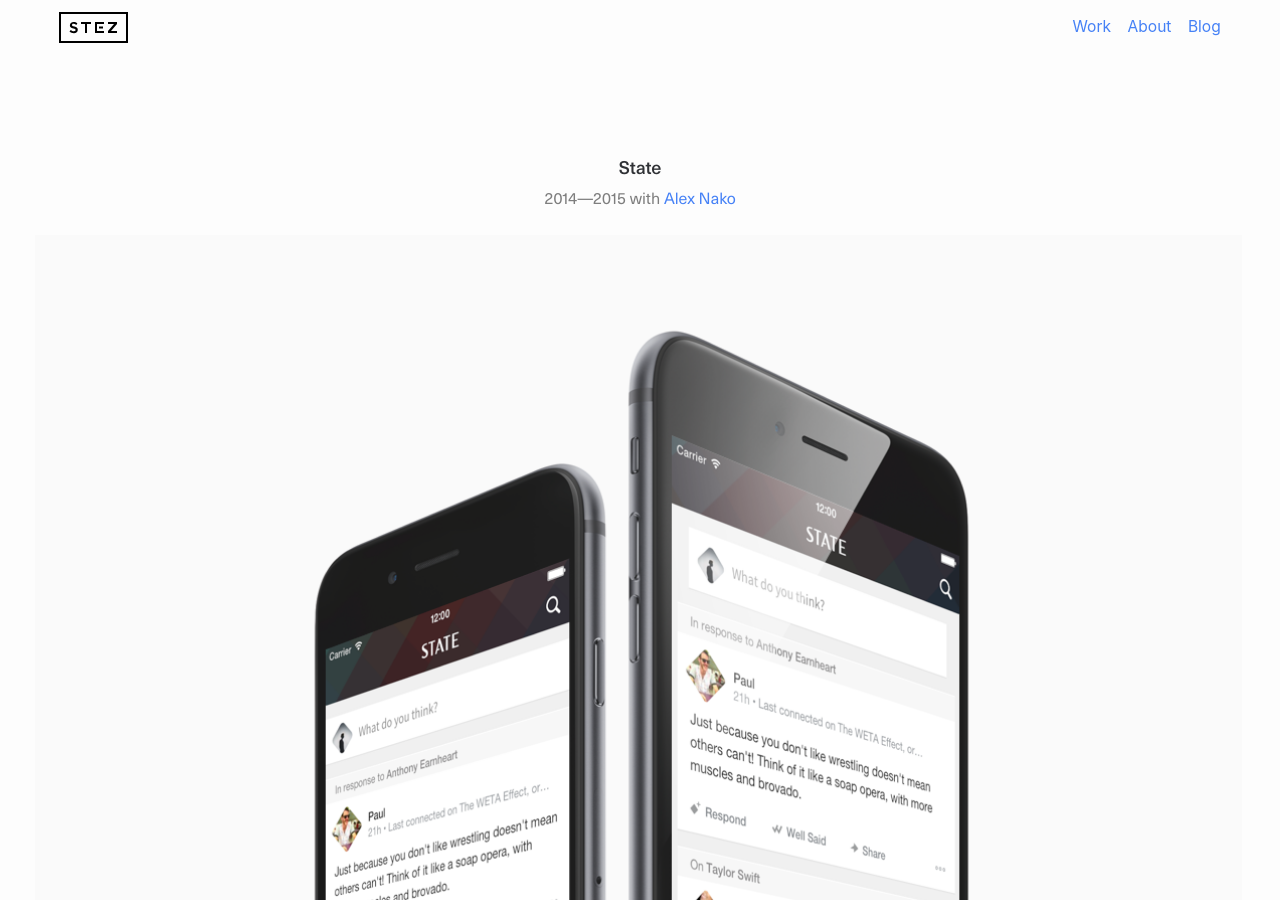
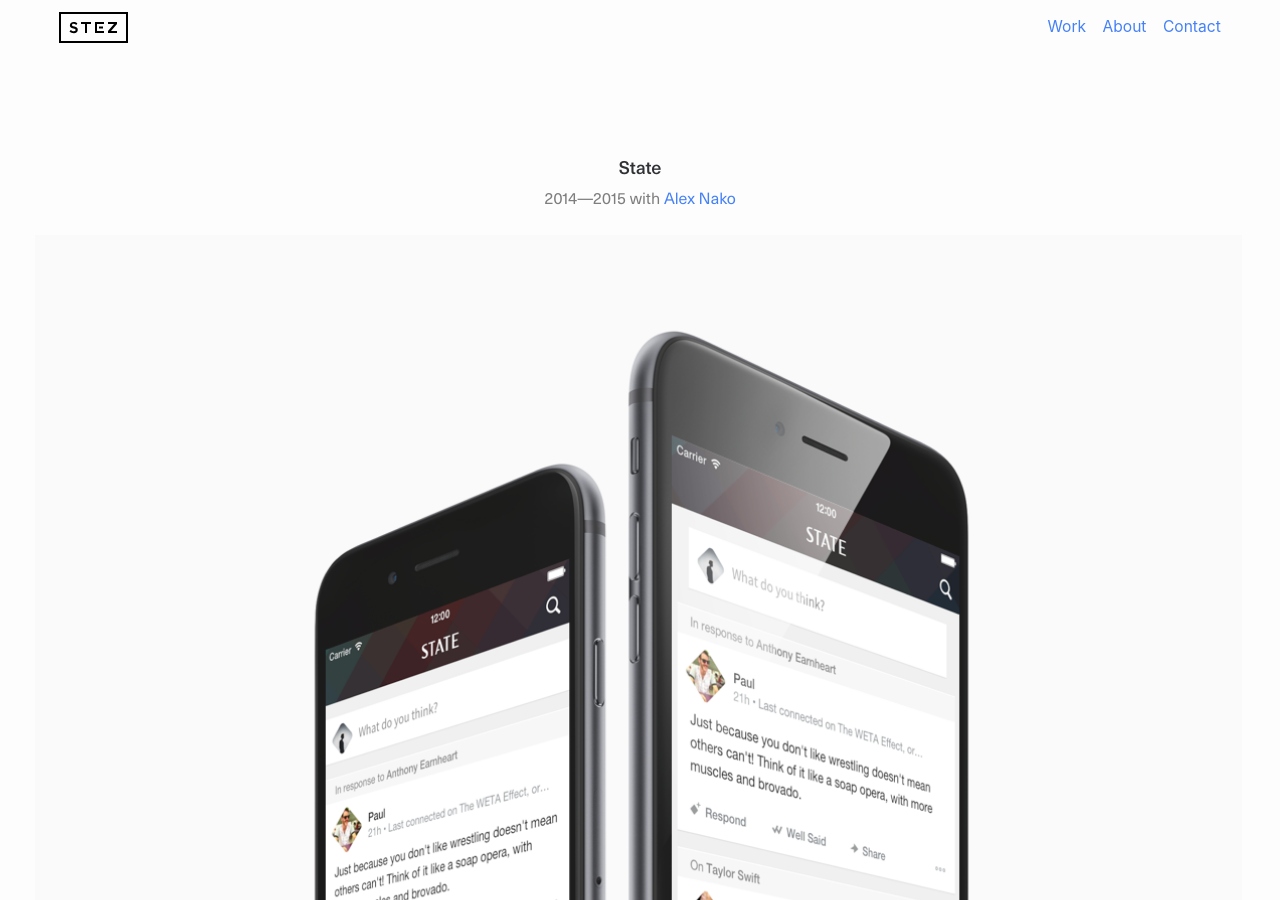
Before and after one commit to mr-stezz/mr-stezz.github.io, a Jekyll site: the page built from index.html, in a window 1280 px wide and 900 px high. Built offline with Jekyll 4.4.1, drawn with Linux system fonts in a browser that asks for light colours; Markdown is read by kramdown in place of the engine named in the settings; the list of posts is cut into pages by our own code.

Commit message:
Update partials for Jeykll

```diff
--- a/_includes/_head.type.html
+++ b/_includes/_head.type.html
@@ -5,9 +5,6 @@
       return;
     }
 
-    var observerLust = new w.FontFaceObserver( "Lust", {
-      weight: 400
-    });
     var observerNeueHaasUnicaLight = new w.FontFaceObserver( "Neue Haas Unica", {
       weight: 300
     });
--- a/_includes/_structure.page-header.html
+++ b/_includes/_structure.page-header.html
@@ -6,7 +6,32 @@
     <ul class="nav-menu  nav">
       <li class="nav-menu__item"><a href="/" class="nav-menu__link{% if page.url == node.url %}  nav-menu__link--active{% endif %}" title="The latest and greatest.">Work</a></li>
       <li class="nav-menu__item"><a href="/about" class="nav-menu__link{% if page.url == node.url %}  nav-menu__link--active{% endif %}" title="So who am I anyway?">About</a></li>
-      <li class="nav-menu__item"><a href="https://medium.com/@mr_stezz" class="nav-menu__link{% if page.url == node.url %}  nav-menu__link--active{% endif %}" title="Find my ideas, musings and general fluffery over on Medium.">Blog</a></li>
+      <li class="nav-menu__item">
+        <label for="toggle-checkbox" class="nav-menu__link  toggle-label">Contact</label>
+        <input type="checkbox" id="toggle-checkbox" name="toggle-checkbox" class="toggle-checkbox">
+        <form id="js-form" class="form" method="POST">
+          <input type="hidden" name="_subject" value="Contact Form" />
+          <ul class="formgroup">
+            <li class="formfield">
+              <span class="label">To:</span>
+              <span id="js-reciever" class="reciever"></span>
+            </li>
+            <li class="formfield">
+              <label class="label" for="subject">Subject:</label>
+              <input type="text" name="subject" id="subject" required/>
+            </li>
+            <li class="formfield">
+              <label class="label" for="_replyto">From:</label>
+              <input type="email" name="_replyto" id="_replyto" placeholder="your@email.address.com" required/>
+            </li>
+            <li class="formfield  formfield--full">
+              <textarea name="message" placeholder="Just sayin&lsquo; hi&hellip;"></textarea>
+              <input type="text" name="_gotcha" style="display:none"/>
+              <button type="submit" class="submit"><svg class="submit__icon" width="19px" height="14px" viewBox="0 0 19 14" version="1.1" xmlns="http://www.w3.org/2000/svg" xmlns:xlink="http://www.w3.org/1999/xlink"><path d="M18.0669874,0 L0,6.56981361 L0,9.42002724 L6.23198682,9.43460427 L8.72287618,13.4200272 L10.797806,13.4200272 L18.0669874,0 L18.0669874,0 Z M10.2032069,12.4216171 L9.28120432,12.426556 L6.77712382,8.42002724 L1,8.43034218 L1,7.27000283 L15.958945,1.83062451 L10.2032069,12.4216171 L10.2032069,12.4216171 Z M16.8886568,1.18276678 L16.6392285,0.74537248 L5.85140223,8.71898321 L5.6503582,8.86758097 L5.94755373,9.26966904 L6.14859777,9.12107128 L16.8886568,1.18276678 L16.8886568,1.18276678 Z M3,13.8221511 L7.76499947,10.8440264 L7.23500053,9.99602809 L4,12.0261063 L4,9.38449334 L3,9.38449334 L3,13.8221511 L3,13.8221511 Z" id="icon"></path></svg></button>
+            </li>
+          </ul>
+        </form>
+      </li>
     </ul>
   </nav>
 </header>
```
Also changed, not shown: other parts of _includes/_head.type.html (+1 -1 lines).
